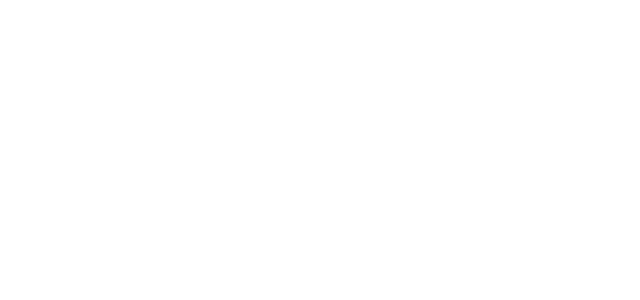
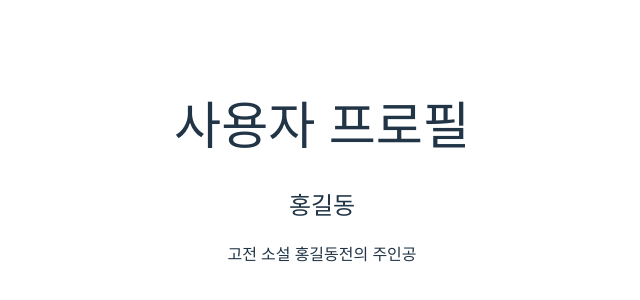
Before and after one commit to seongbokim/vscode, a React (Vite) app in the folder kakaocloud/: page /profiles/gildong in a window 1280 px wide. Before the commit this address had no page. Shown: the part 228-528 px from the top of the page, without its empty margins (318-958 px from the left). Built offline with nearby package versions, Linux system fonts and the light colour scheme.

Commit message:
modified:   kakaocloud/src/1118/Home.jsx 	new file:   kakaocloud/src/1118/Profile.jsx 	modified:   kakaocloud/src/App.jsx

```diff
--- a/kakaocloud/src/1118/Home.jsx
+++ b/kakaocloud/src/1118/Home.jsx
@@ -5,7 +5,20 @@
     <div>
       <h1>홈</h1>
       <p>가장 먼저 보여지는 페이지입니다.</p>
-      <Link to="/about">소개</Link>
+      <ul>
+        <li>
+          <Link to = "/about">소개</Link>
+        </li>
+        <li>
+        <Link to = "/profiles/velopert">velopert의 프로필</Link>
+        </li>
+        <li>
+        <Link to = "/profiles/gildong">gildong의 프로필</Link>
+        </li>
+        <li>
+        <Link to = "/profiles/void">존재하지 않는 프로필</Link>
+        </li>
+      </ul>
     </div>
   );
 }
--- /dev/null
+++ b/kakaocloud/src/1118/Profile.jsx
@@ -0,0 +1,32 @@
+import { useParams } from "react-router-dom";
+
+const data = {
+  velopert: {
+    name: "김민준",
+    description: "리액트를 좋아하는 개발자",
+  },
+  gildong: {
+    name: "홍길동",
+    description: "고전 소설 홍길동전의 주인공",
+  },
+};
+function Profile() {
+  const params = useParams();
+  const profile = data[params.username];
+
+  return (
+    <div>
+      <h1>사용자 프로필</h1>
+      {profile ? (
+        <div>
+          <h2>{profile.name}</h2>
+          <p>{profile.description}</p>
+        </div>
+      ) : (
+        <p>존재하지 않는 프로필입니다.</p>
+      )}
+    </div>
+  );
+}
+
+export default Profile;
--- a/kakaocloud/src/App.jsx
+++ b/kakaocloud/src/App.jsx
@@ -3,12 +3,14 @@
 import { Route, Routes } from "react-router-dom";
 import About from "./1118/About.jsx";
 import Home from "./1118/Home.jsx";
+import Profile from "./1118/Profile.jsx";
 
 function App() {
   return (
     <Routes>
       <Route path="/" element={<Home />} />
       <Route path="/about" element={<About />} />
+      <Route path="/profiles/:username" element={<Profile />} />
     </Routes>
   );
 }
```
